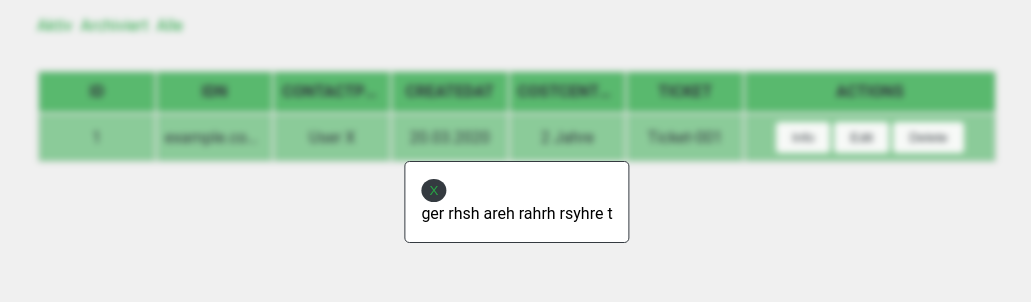
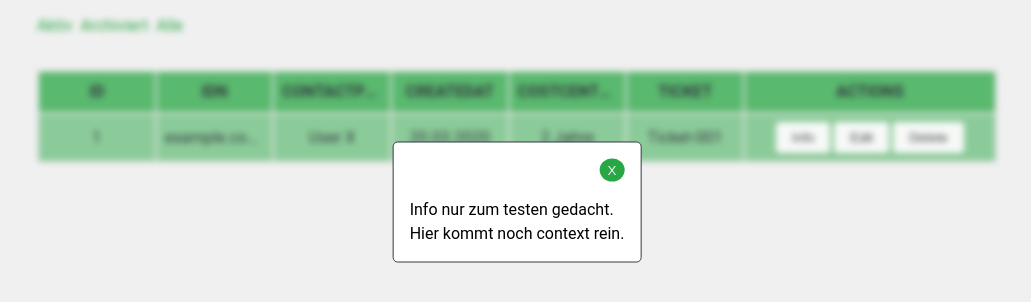
Before and after one commit to bajricadmir/verwaltungssystem-vanilla-html-css, a plain HTML site: page domains.html in a window 1280 px wide. Both pictures are taken after a click on the button "Info". Shown: the part 198-500 px from the top of the page, without its empty margins (123-1154 px from the left). Drawn offline with Linux system fonts and the light colour scheme.

Commit message:
Popover CSS close btn

```diff
--- a/domains.css
+++ b/domains.css
@@ -54,12 +54,19 @@ button {
   cursor: pointer;
 }
 
+.popover-content {
+  display: flex;
+  flex-direction: column;
+}
+
 .close-popover {
-  background-color: var(--dark-color);
-  color: var(--success-color);
+  align-self: flex-end;
+  background-color: var(--success-color);
+  color: var(--background-color);
   padding: calc(0.25 * var(--font-size-base)) calc(0.5 * var(--font-size-base));
   border-radius: 50%;
   cursor: pointer;
+  margin-bottom: var(--font-size-base);
 }
 
 .header-logo {
--- a/domains.html
+++ b/domains.html
@@ -93,6 +93,7 @@
     </main>
 
     <div id="mypopover" popover>
+      <div class="popover-content">
         <button
           class="close-popover"
           popovertarget="mypopover"
@@ -100,7 +101,11 @@
         >
           X
         </button>
-      <p>ger rhsh areh rahrh rsyhre t</p>
+        <p>
+          Info nur zum testen gedacht. <br />
+          Hier kommt noch context rein.
+        </p>
+      </div>
     </div>
   </body>
 </html>
```
Lines whose indentation alone changed are shown as unchanged.
